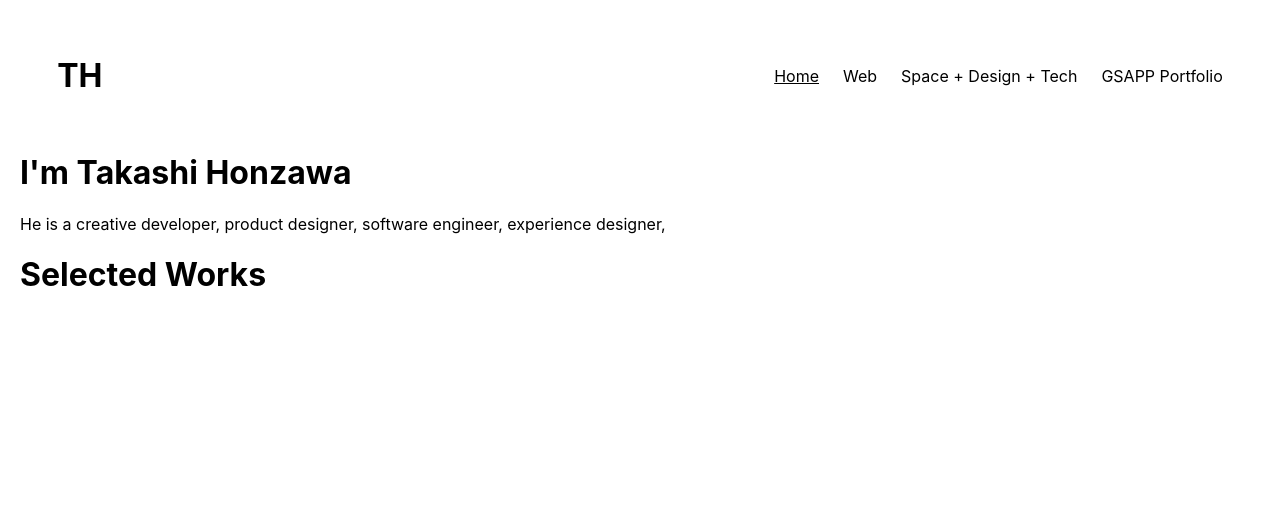
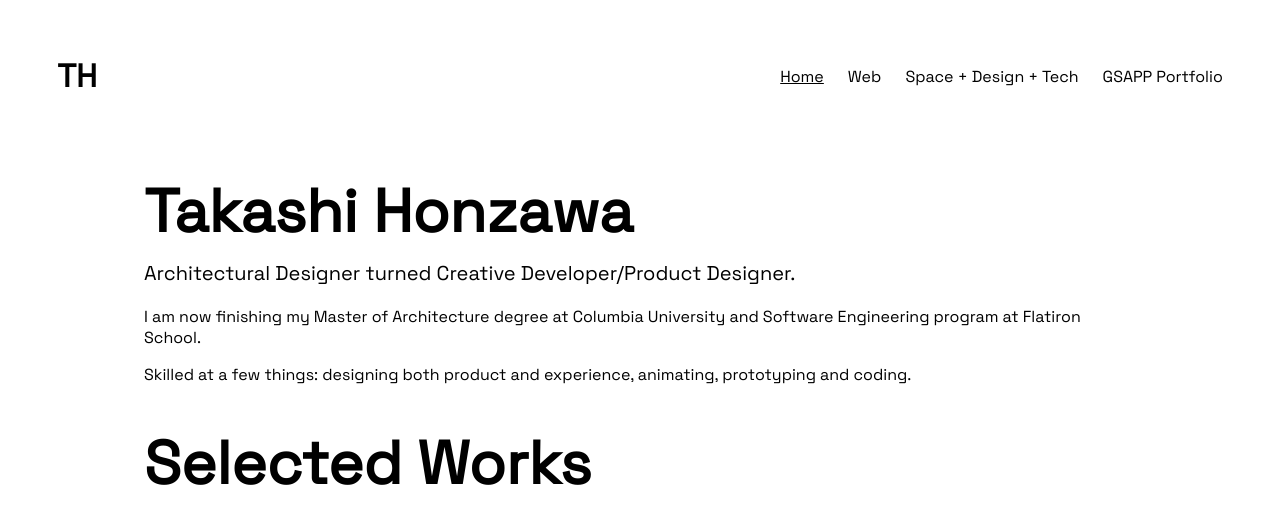
Before and after one commit to taka-2628/portfolio, a React (Create React App) app: page / in a window 1280 px wide. Shown: the top 524 px of the page. Built offline with nearby package versions, Linux system fonts and the light colour scheme.

Commit message:
fix: font changed

```diff
--- a/src/components/Home.js
+++ b/src/components/Home.js
@@ -1,5 +1,7 @@
 import React from "react";
 import { useRouteMatch } from "react-router-dom";
+import "../stylesheets/Home.css";
+
 import SelectedWork from "./SelectedWorks";
 
 function Home(){
@@ -8,8 +10,10 @@ function Home(){
 
   return (
     <div id="home">
-      <h1>I'm Takashi Honzawa</h1>
-      <p>He is a creative developer, product designer, software engineer, experience designer, </p>
+      <h1>Takashi Honzawa</h1>
+      <p id="self-description">Architectural Designer turned Creative Developer/Product Designer.</p>
+      <p>I am now finishing my Master of Architecture degree at Columbia University and Software Engineering program at Flatiron School.</p>
+      <p>Skilled at a few things: designing both product and experience, animating, prototyping and coding.</p>
       <SelectedWork />
     </div>
   )
--- a/src/stylesheets/App.css
+++ b/src/stylesheets/App.css
@@ -1,10 +1,11 @@
+@import url('https://fonts.googleapis.com/css2?family=Space+Grotesk&display=swap');
+
 body {
   margin: 0;
   padding: 20px;
   border: gray 1pt;
-  font-family: -apple-system, BlinkMacSystemFont, 'Segoe UI', 'Roboto', 'Oxygen',
-    'Ubuntu', 'Cantarell', 'Fira Sans', 'Droid Sans', 'Helvetica Neue',
-    sans-serif;
+  font-family: 'Space Grotesk', sans-serif;
+
   -webkit-font-smoothing: antialiased;
   -moz-osx-font-smoothing: grayscale;
   overflow-y: scroll;
--- a/src/stylesheets/Home.css
+++ b/src/stylesheets/Home.css
@@ -0,0 +1,15 @@
+#home {
+  width: 80%;
+  margin: 0 auto;
+  text-align: left;
+}
+
+#home h1 {
+  font-size: 60px;
+  margin-bottom: 10px;
+}
+
+#self-description {
+  font-size: 20px;
+  margin-top: 0px;
+}
```
